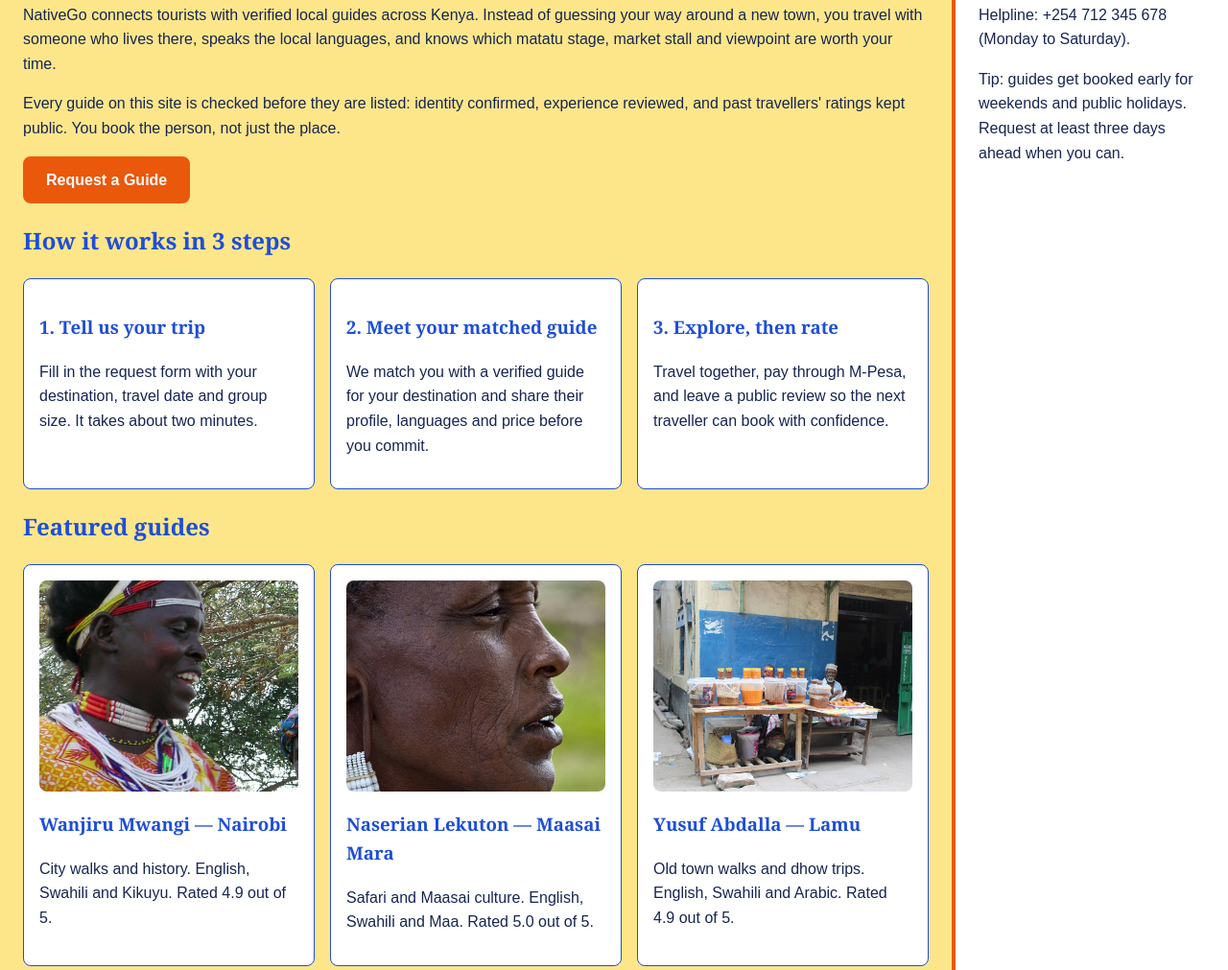
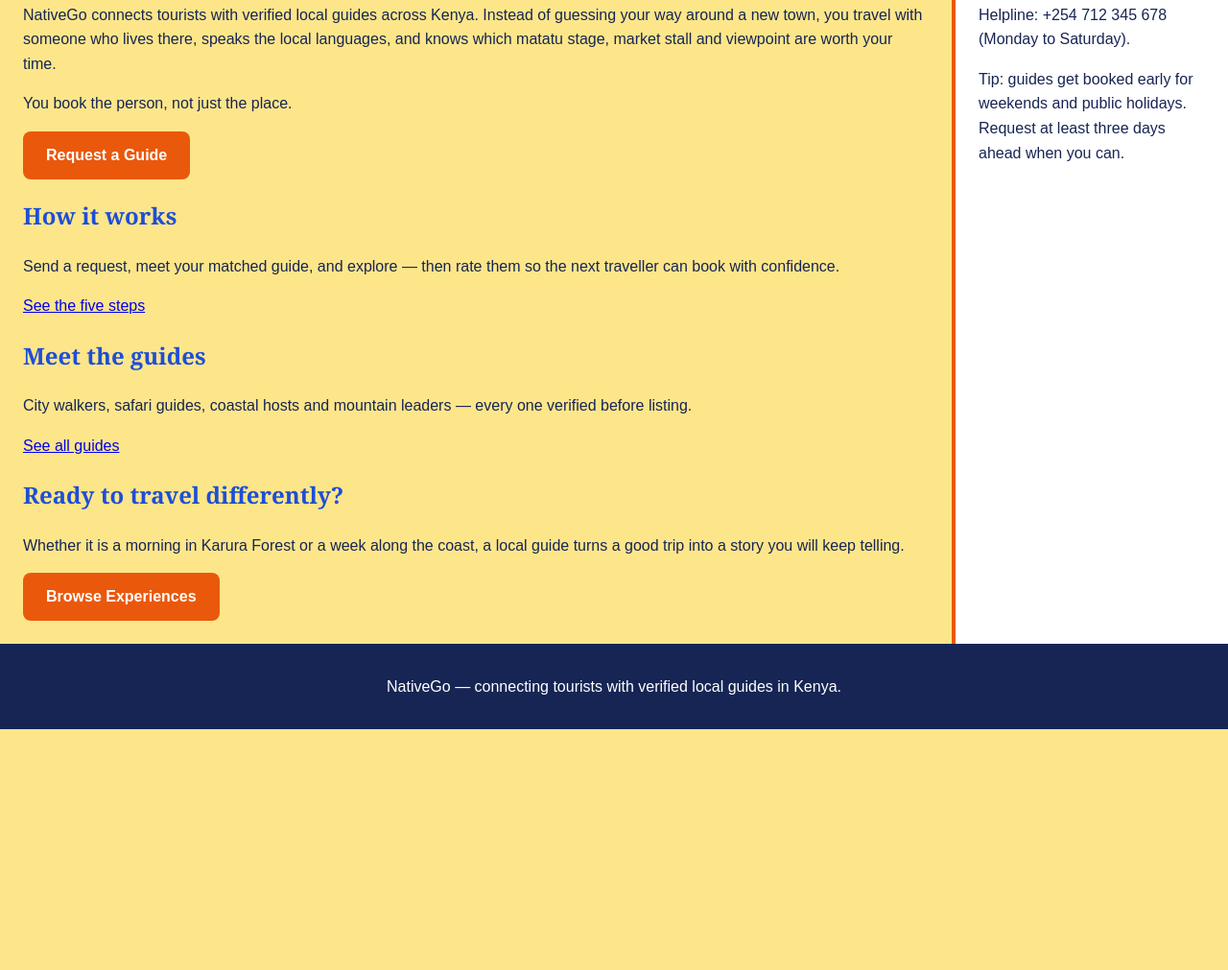
Before and after one commit to agreygorwa-sketch/nativego-website, a plain HTML site: page index.html in a window 1280 px wide. Shown: the part 298-1309 px from the top of the page at 96% size. After the commit the page ends 1058 px from the top, so only its background shows below. Drawn offline with Linux system fonts and the light colour scheme.

Commit message:
Make each page own one job: remove repeated verification, journey, guides and headings

```diff
--- a/index.html
+++ b/index.html
@@ -46,54 +46,25 @@
       <p>NativeGo connects tourists with verified local guides across Kenya. Instead of guessing
         your way around a new town, you travel with someone who lives there, speaks the local
         languages, and knows which matatu stage, market stall and viewpoint are worth your time.</p>
-      <p>Every guide on this site is checked before they are listed: identity confirmed, experience
-        reviewed, and past travellers' ratings kept public. You book the person, not just the place.</p>
+      <p>You book the person, not just the place.</p>
       <a class="button" href="request.html">Request a Guide</a>
     </section>
 
-    <!-- How it works in three steps. Each step is a card, and the row of cards
-         wraps onto a new line on narrow screens (flex-wrap in the stylesheet). -->
+    <!-- How it works, in brief. The full five steps live on the How It Works
+         page, so this page only says enough to send a visitor there. -->
     <section>
-      <h2>How it works in 3 steps</h2>
-      <div class="cards">
-        <article class="card">
-          <h3>1. Tell us your trip</h3>
-          <p>Fill in the request form with your destination, travel date and group size. It takes
-            about two minutes.</p>
-        </article>
-        <article class="card">
-          <h3>2. Meet your matched guide</h3>
-          <p>We match you with a verified guide for your destination and share their profile,
-            languages and price before you commit.</p>
-        </article>
-        <article class="card">
-          <h3>3. Explore, then rate</h3>
-          <p>Travel together, pay through M-Pesa, and leave a public review so the next
-            traveller can book with confidence.</p>
-        </article>
-      </div>
+      <h2>How it works</h2>
+      <p>Send a request, meet your matched guide, and explore — then rate them so the
+        next traveller can book with confidence.</p>
+      <p><a href="how-it-works.html">See the five steps</a></p>
     </section>
 
-    <!-- Featured guides: a small preview of the full guides page. -->
+    <!-- The guides themselves live on the Guides page, so this page only
+         points there instead of repeating their profiles. -->
     <section>
-      <h2>Featured guides</h2>
-      <div class="cards">
-        <article class="card">
-          <img class="photo" src="images/wanjiru.jpg" alt="Wanjiru Mwangi, Nairobi guide">
-          <h3>Wanjiru Mwangi — Nairobi</h3>
-          <p>City walks and history. English, Swahili and Kikuyu. Rated 4.9 out of 5.</p>
-        </article>
-        <article class="card">
-          <img class="photo" src="images/naserian.jpg" alt="Naserian Lekuton, Maasai Mara guide">
-          <h3>Naserian Lekuton — Maasai Mara</h3>
-          <p>Safari and Maasai culture. English, Swahili and Maa. Rated 5.0 out of 5.</p>
-        </article>
-        <article class="card">
-          <img class="photo" src="images/yusuf.jpg" alt="Yusuf Abdalla, Lamu guide">
-          <h3>Yusuf Abdalla — Lamu</h3>
-          <p>Old town walks and dhow trips. English, Swahili and Arabic. Rated 4.9 out of 5.</p>
-        </article>
-      </div>
+      <h2>Meet the guides</h2>
+      <p>City walkers, safari guides, coastal hosts and mountain leaders — every one
+        verified before listing.</p>
       <p><a href="guides.html">See all guides</a></p>
     </section>
 
```
Also changed, not shown: about.html (+8 -9 lines), experiences.html (+2 -5 lines), guides.html (+1 -2 lines), how-it-works.html (+10 -8 lines), login.html (+0 -22 lines), request.html (+2 -3 lines), signup.html (+3 -3 lines).
